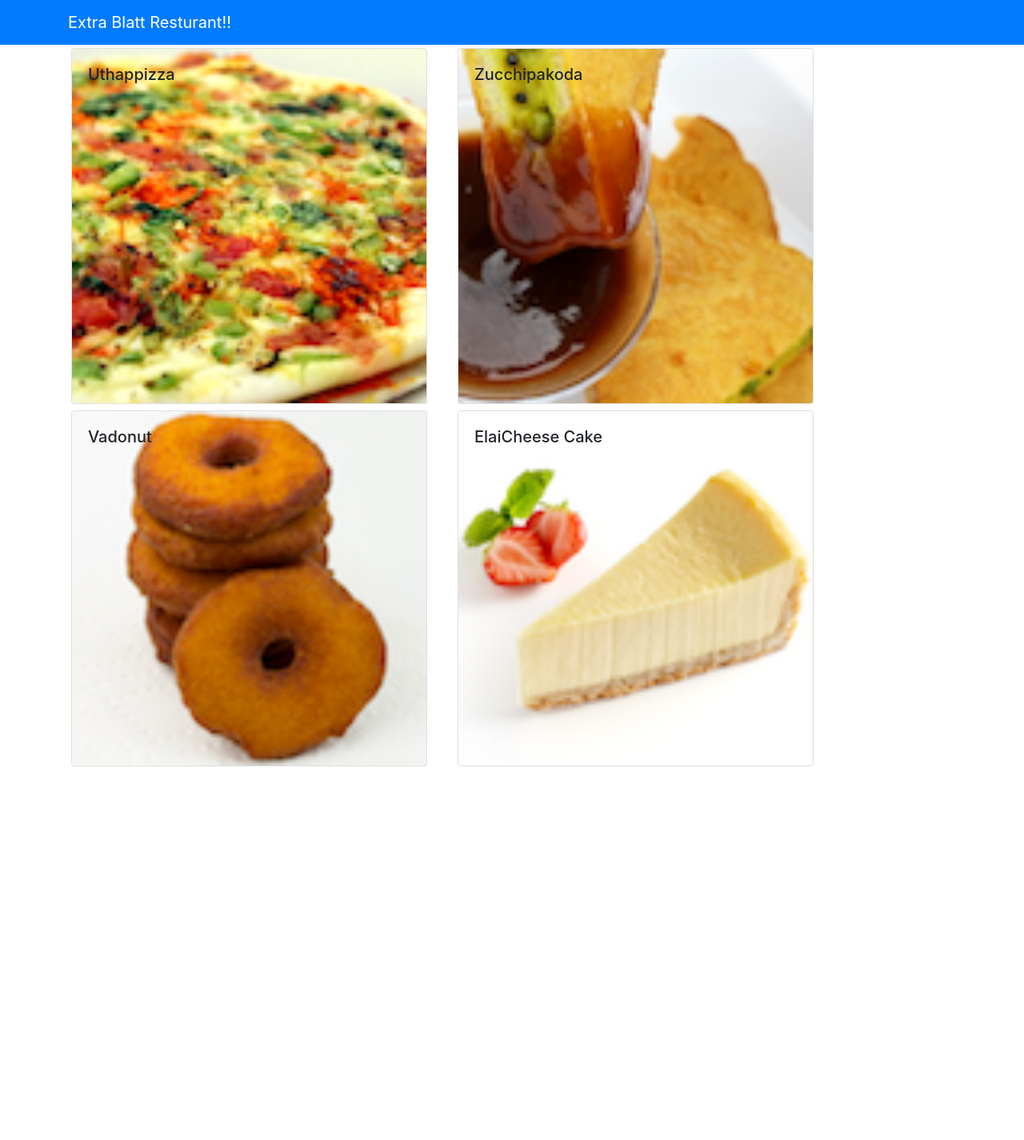
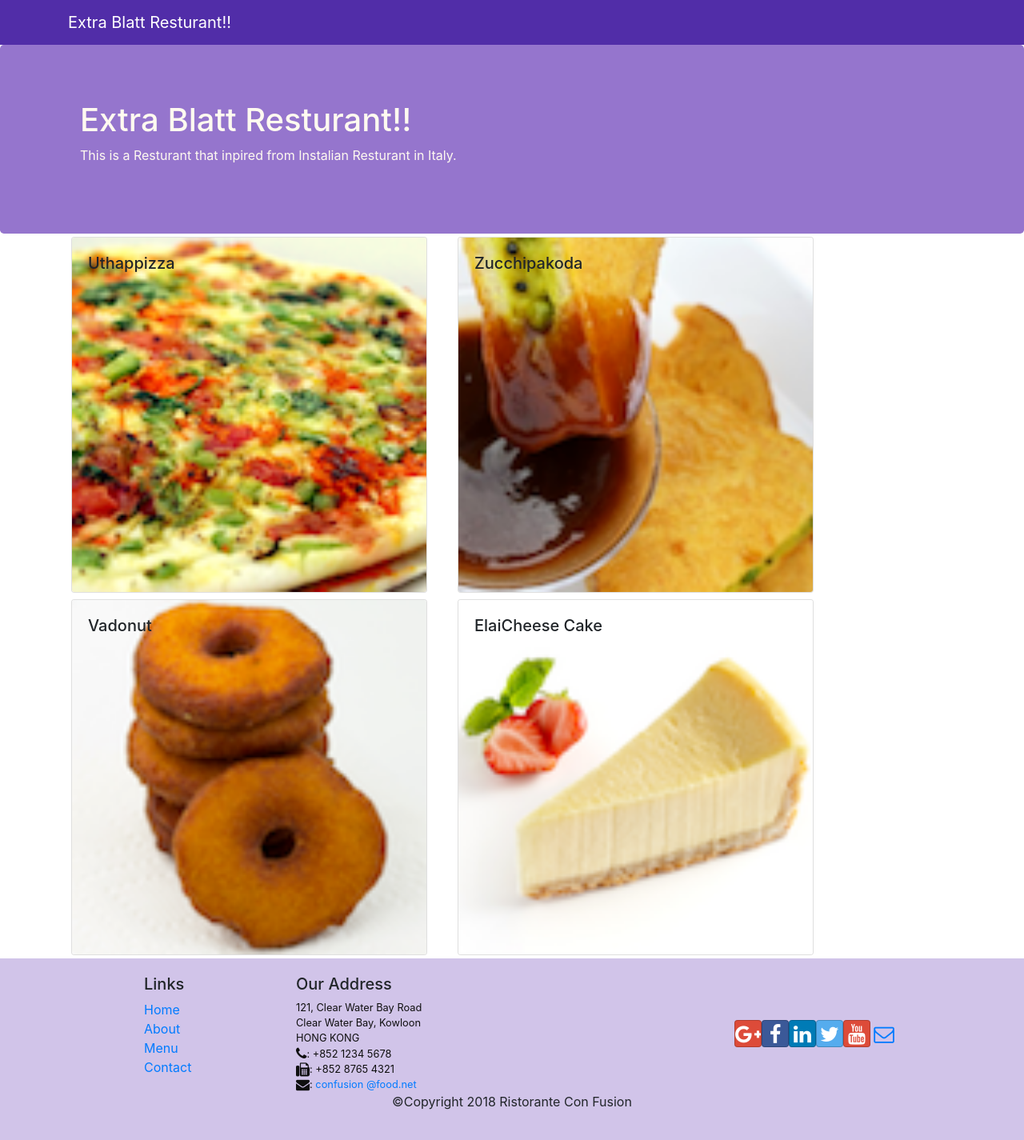
Before and after one commit to danishwebdeveloper/ReactJS, a React (Create React App) app: page / in a window 1280 px wide. Shown: the whole page at 80% size. Before the commit the page ends 962 px from the top, so only its background shows below. Built offline with nearby package versions, Linux system fonts and the light colour scheme; the HTML template or start-up script is replaced by a standard one.

Commit message:
Header and Footer

```diff
--- a/package.json
+++ b/package.json
@@ -7,7 +7,9 @@
         "@testing-library/react": "^11.2.7",
         "@testing-library/user-event": "^12.8.3",
         "bootstrap": "^4.0.0",
+        "bootstrap-social": "^5.1.1",
         "download": "^8.0.0",
+        "font-awesome": "^4.7.0",
         "react": "^17.0.2",
         "react-dom": "^17.0.2",
         "react-popper": "^0.9.2",
--- a/src/App.css
+++ b/src/App.css
@@ -1,38 +1,34 @@
-.App {
-  text-align: center;
+.row-header {
+    margin: 0px auto;
+    padding: 0px auto;
 }
 
-.App-logo {
-  height: 40vmin;
-  pointer-events: none;
+.row-content {
+    margin: 0px auto;
+    padding: 50px 0px 50px 0px;
+    border-bottom: 1px ridge;
+    min-height: 400px;
 }
 
-@media (prefers-reduced-motion: no-preference) {
-  .App-logo {
-    animation: App-logo-spin infinite 20s linear;
-  }
+.footer {
+    background-color: #D1C4E9;
+    margin: 0px auto;
+    padding: 20px 0px 20px 0px;
 }
 
-.App-header {
-  background-color: #282c34;
-  min-height: 100vh;
-  display: flex;
-  flex-direction: column;
-  align-items: center;
-  justify-content: center;
-  font-size: calc(10px + 2vmin);
-  color: white;
+.jumbotron {
+    padding: 70px 30px 70px 30px;
+    margin: 0px auto;
+    background: #9575CD;
+    color: floralwhite;
 }
 
-.App-link {
-  color: #61dafb;
+address {
+    font-size: 80%;
+    margin: 0px;
+    color: #0f0f0f;
 }
 
-@keyframes App-logo-spin {
-  from {
-    transform: rotate(0deg);
-  }
-  to {
-    transform: rotate(360deg);
-  }
+.navbar-dark {
+    background-color: #512DA8;
 }
--- /dev/null
+++ b/src/Components/FooterComponent.js
@@ -0,0 +1,77 @@
+import React from 'react';
+
+export function Footer(props) {
+    return ( <
+        div className = "footer" >
+        <
+        div className = "container" >
+        <
+        div className = "row justify-content-center" >
+        <
+        div className = "col-4 offset-1 col-sm-2" >
+        <
+        h5 > Links < /h5> <
+        ul className = "list-unstyled" >
+        <
+        li > < a href = "#" > Home < /a></li >
+        <
+        li > < a href = "#" > About < /a></li >
+        <
+        li > < a href = "#" > Menu < /a></li >
+        <
+        li > < a href = "contactus.html" > Contact < /a></li >
+        <
+        /ul> <
+        /div> <
+        div className = "col-7 col-sm-5" >
+        <
+        h5 > Our Address < /h5> <
+        address >
+        121, Clear Water Bay Road < br / >
+        Clear Water Bay, Kowloon < br / >
+        HONG KONG < br / >
+        <
+        i className = "fa fa-phone fa-lg" > < /i>: +852 1234 5678<br / >
+        <
+        i className = "fa fa-fax fa-lg" > < /i>: +852 8765 4321<br / >
+        <
+        i className = "fa fa-envelope fa-lg" > < /i>: <a href="mailto:confusion@food.net">
+        confusion @food.net < /a> <
+        /address> <
+        /div> <
+        div className = "col-12 col-sm-4 align-self-center" >
+        <
+        div className = "text-center" >
+        <
+        a className = "btn btn-social-icon btn-google"
+        href = "http://google.com/+" > < i className = "fa fa-google-plus" > < /i></a >
+        <
+        a className = "btn btn-social-icon btn-facebook"
+        href = "http://www.facebook.com/profile.php?id=" > < i className = "fa fa-facebook" > < /i></a >
+        <
+        a className = "btn btn-social-icon btn-linkedin"
+        href = "http://www.linkedin.com/in/" > < i className = "fa fa-linkedin" > < /i></a >
+        <
+        a className = "btn btn-social-icon btn-twitter"
+        href = "http://twitter.com/" > < i className = "fa fa-twitter" > < /i></a >
+        <
+        a className = "btn btn-social-icon btn-google"
+        href = "http://youtube.com/" > < i className = "fa fa-youtube" > < /i></a >
+        <
+        a className = "btn btn-social-icon"
+        href = "mailto:" > < i className = "fa fa-envelope-o" > < /i></a >
+        <
+        /div> <
+        /div> <
+        /div> <
+        div className = "row justify-content-center" >
+        <
+        div className = "col-auto" >
+        <
+        p > ©Copyright 2018 Ristorante Con Fusion < /p> <
+        /div> <
+        /div> <
+        /div> <
+        /div>
+    )
+}
--- /dev/null
+++ b/src/Components/HeaderComponent.js
@@ -0,0 +1,33 @@
+import React, { Component } from 'react';
+import { Navbar, NavbarBrand, Jumbotron } from 'reactstrap';
+
+export class Header extends Component {
+    render() {
+        return ( <
+            >
+            <
+            Navbar dark >
+            <
+            div className = "container" >
+            <
+            NavbarBrand href = "/" > Extra Blatt Resturant!! < /NavbarBrand> <
+            /div> <
+            /Navbar> <
+            Jumbotron >
+            <
+            div className = "container" >
+            <
+            div className = "row row-header" >
+            <
+            div className = "col-12 col-sm-6" >
+            <
+            h1 > Extra Blatt Resturant!! < /h1> <
+            p > This is a Resturant that inpired from Instalian Resturant in Italy. < /p> <
+            /div> <
+            /div> <
+            /div> <
+            /Jumbotron> <
+            />
+        )
+    }
+}
--- a/src/Components/MainComponent.js
+++ b/src/Components/MainComponent.js
@@ -1,7 +1,8 @@
 import React, { Component } from 'react';
-import { Navbar, NavbarBrand } from 'reactstrap';
 import { Menu } from './MenuComponent';
 import { DishDetail } from './DishDetailComponent';
+import { Header } from './HeaderComponent';
+import { Footer } from './FooterComponent'
 import { DISHES } from '../shared/dishes';
 
 
@@ -23,14 +24,9 @@ export class Main extends Component {
     render() {
         return ( <
             div >
+
             <
-            Navbar dark color = "primary" >
-            <
-            div className = "container" >
-            <
-            NavbarBrand href = "/" > Extra Blatt Resturant!! < /NavbarBrand> <
-            /div> <
-            /Navbar>
+            Header / >
 
             { /* dishes passing props here */ }
 
@@ -41,6 +37,8 @@ export class Main extends Component {
             /> <
             DishDetail dish = { this.state.mydishes.filter((dish) => dish.id === this.state.selectedDish)[0] }
             /> <
+            Footer / >
+            <
             /div>
         );
     }
--- a/src/index.js
+++ b/src/index.js
@@ -1,6 +1,8 @@
 import React from 'react';
 import ReactDOM from 'react-dom';
 import 'bootstrap/dist/css/bootstrap.min.css';
+import 'font-awesome/css/font-awesome.min.css';
+import 'bootstrap-social/bootstrap-social.css';
 import './index.css';
 import App from './App';
 import reportWebVitals from './reportWebVitals';
```
Also changed, not shown: 1 other file (tests, documents, lock files or other folders).
